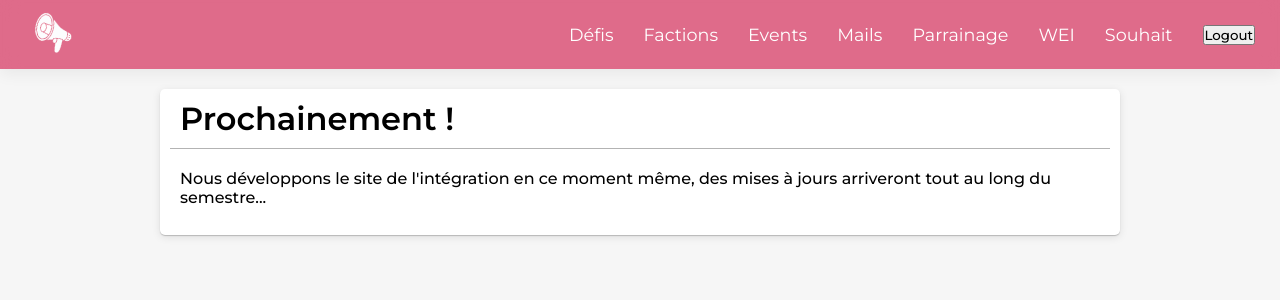
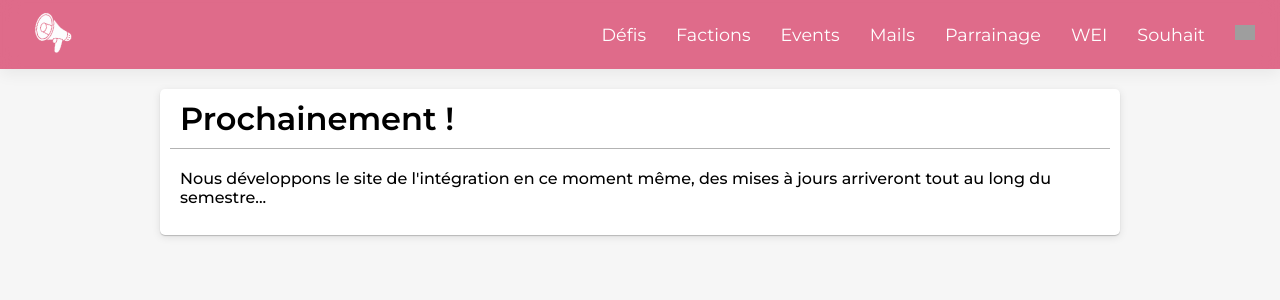
Before and after one commit to TheoKLR/SiteInte, a React (Create React App) app in the folder frontend/: page /Parrainage in a window 1280 px wide. Shown: the top 300 px of the page. Built offline with nearby package versions, Linux system fonts and the light colour scheme; no server answers; grey boxes are pictures that could not be loaded.

Commit message:
Logout button embellish

```diff
--- a/frontend/src/components/shared/Navbar.tsx
+++ b/frontend/src/components/shared/Navbar.tsx
@@ -44,7 +44,7 @@ export const Navbar: React.FC = () => {
                     {<li><a href="/Parrainage">Parrainage</a></li>}
                     {<li><a href="/Wei">WEI</a></li>}
                     {role !== 'newStudent' && <li><a href="Souhait">Souhait</a></li>}
-                    <li><button onClick={handleLogout}>Logout</button></li>
+                    <li><img src="ressources/logout_button.png" alt="Logout_Button" className="logout" onClick={handleLogout}></img></li>
                 </ul>
             </div>
             <div id="burger" onClick={handleClick}>
--- a/frontend/src/components/shared/NavbarStyle.css
+++ b/frontend/src/components/shared/NavbarStyle.css
@@ -69,6 +69,16 @@ nav {
     transform: rotate(-10deg);
 }
 
+.logout {
+    width: 20px;
+    transition: transform 0.3s ease;
+}
+
+.logout:hover {
+    transform: rotate(180deg);
+}
+
+
 @media screen and (max-width: 769px) {
     #navbar {
         visibility: hidden;
```
